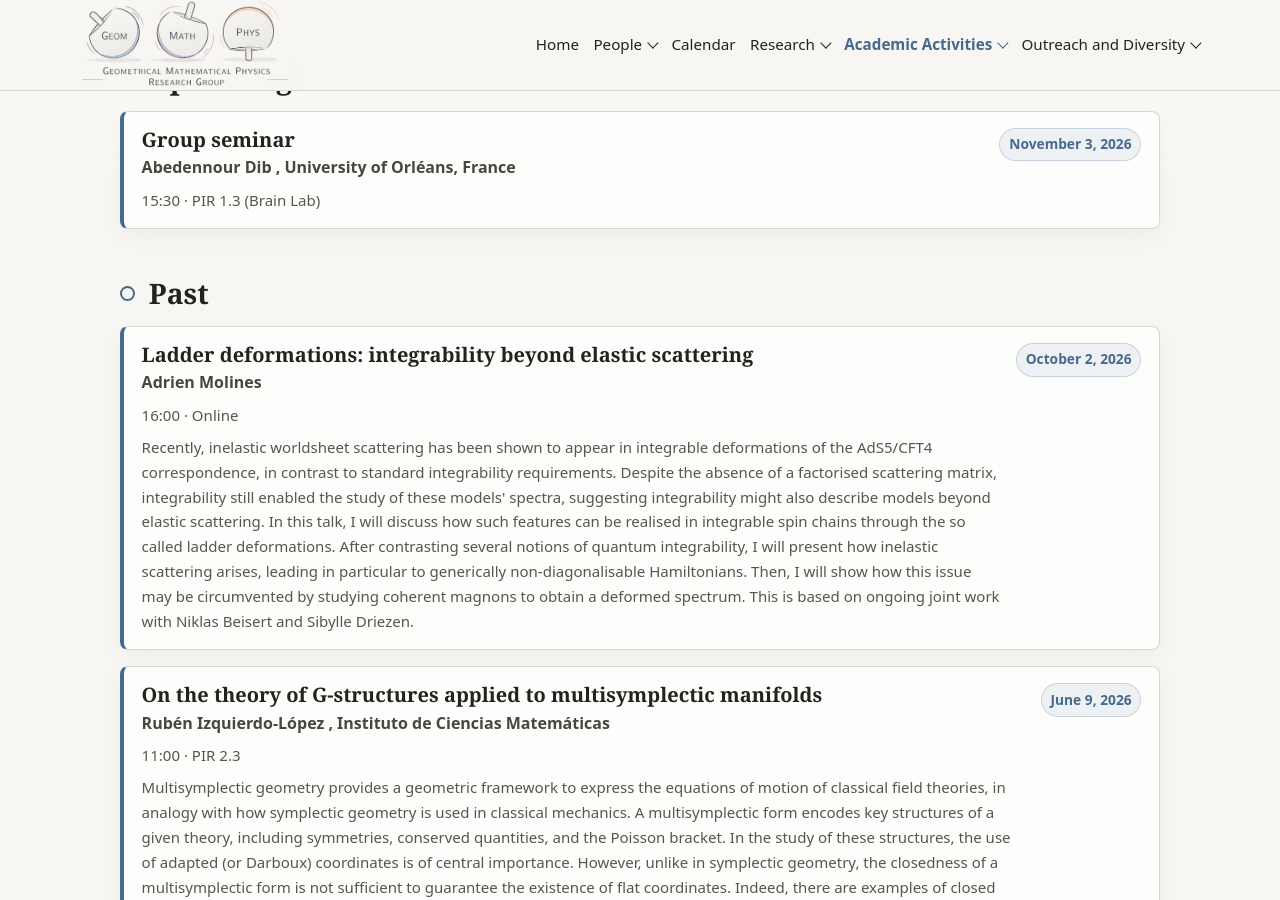
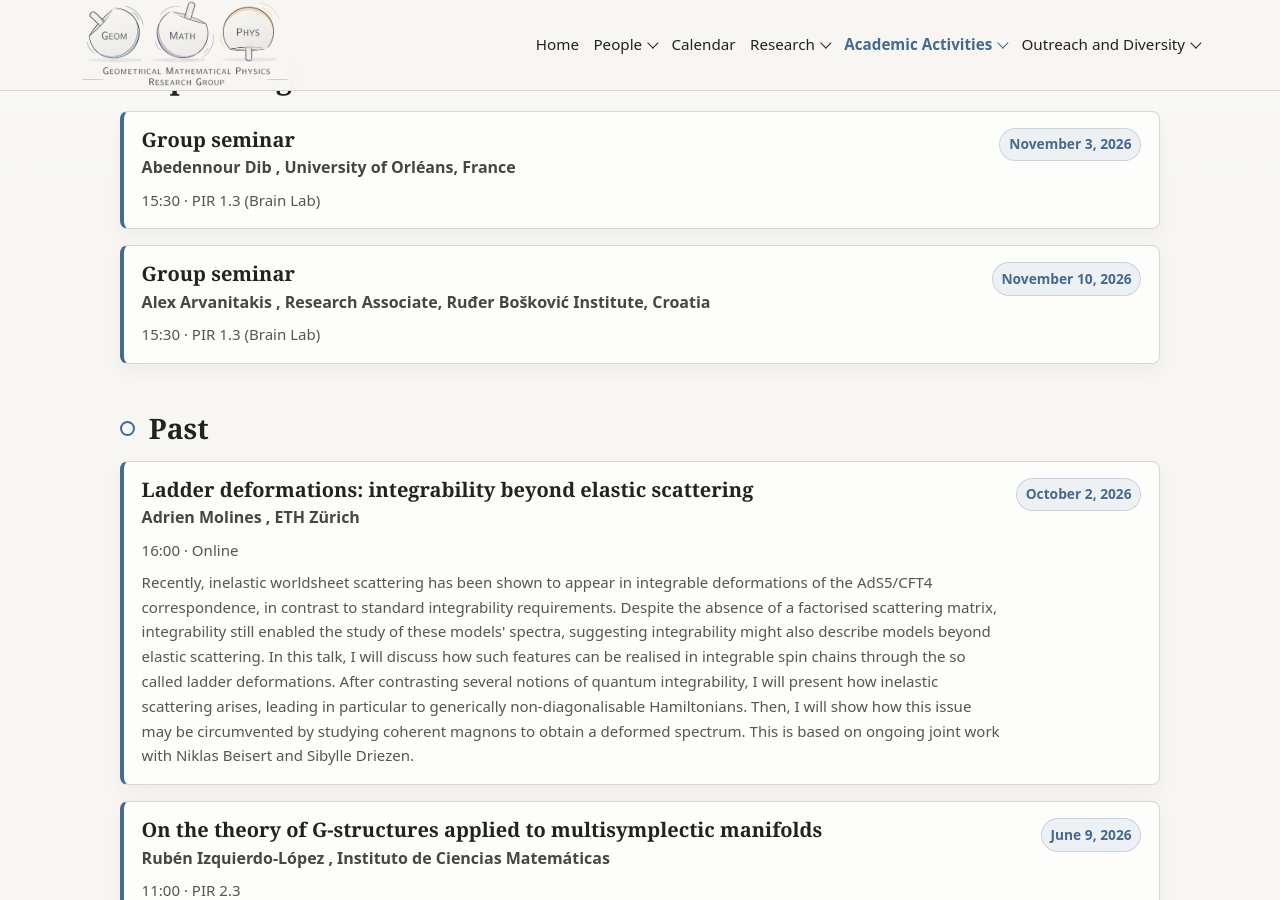
Before and after one commit to GeomMPhys/geommphys.github.io, a Jekyll site: the page built from seminars.md, in a window 1280 px wide and 900 px high, scrolled down 455 px. Built offline with Jekyll 4.4.1, drawn with Linux system fonts in a browser that asks for light colours.

Commit message:
new seminar and fixes

```diff
--- a/_data/seminars.yml
+++ b/_data/seminars.yml
@@ -28,9 +28,17 @@ upcoming:
     time: "15:30"
     location: "PIR 1.3 (Brain Lab)"
 
+  - title: "Group seminar"
+    speaker: "Alex Arvanitakis"
+    affiliation: "Research Associate, Ruđer Bošković Institute, Croatia"
+    date: 2026-11-10
+    time: "15:30"
+    location: "PIR 1.3 (Brain Lab)"
+
 past:
   - title: "Ladder deformations: integrability beyond elastic scattering"
     speaker: "Adrien Molines"
+    affiliation: "ETH Zürich"
     date: 2026-10-02
     time: "16:00"
     location: "Online"
```
